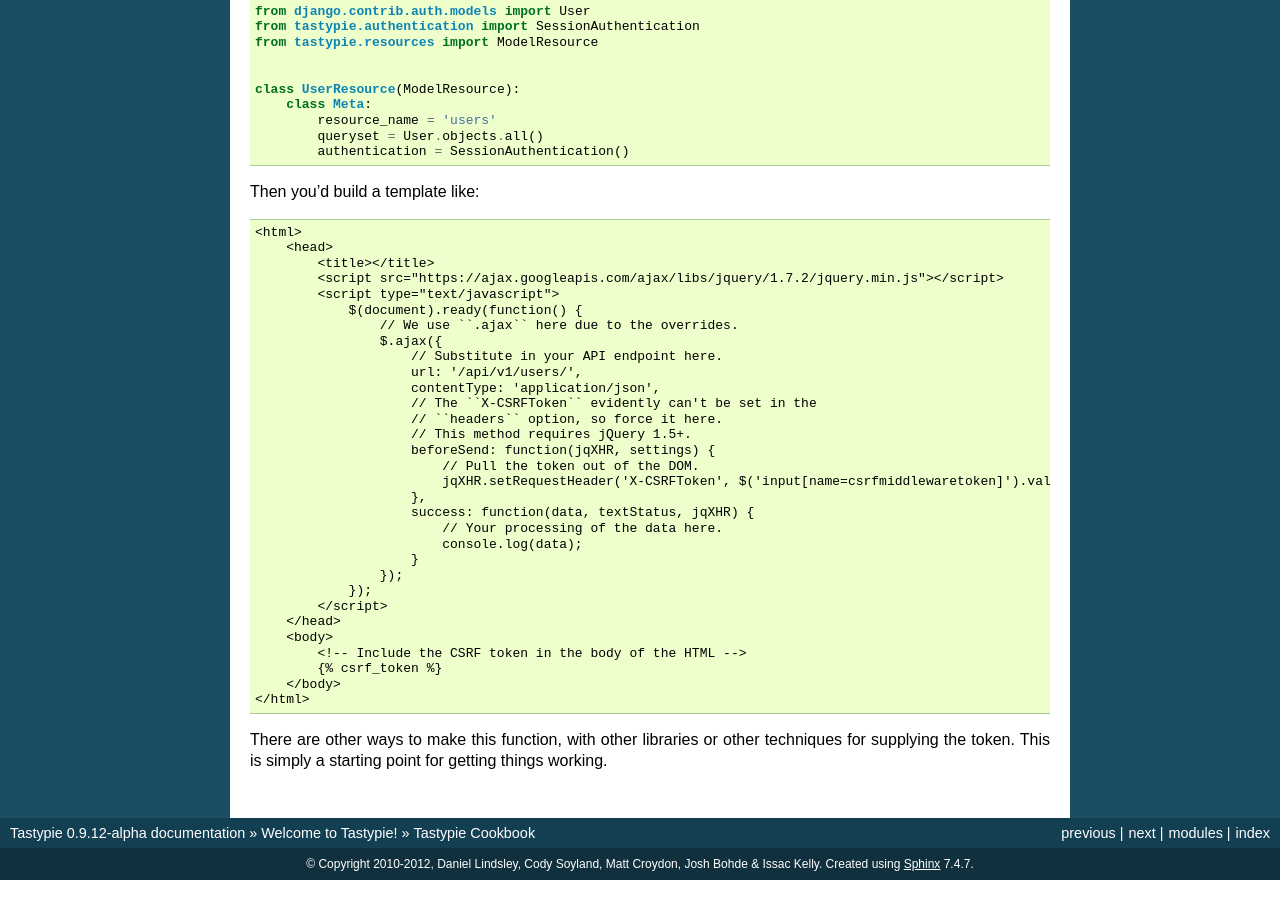
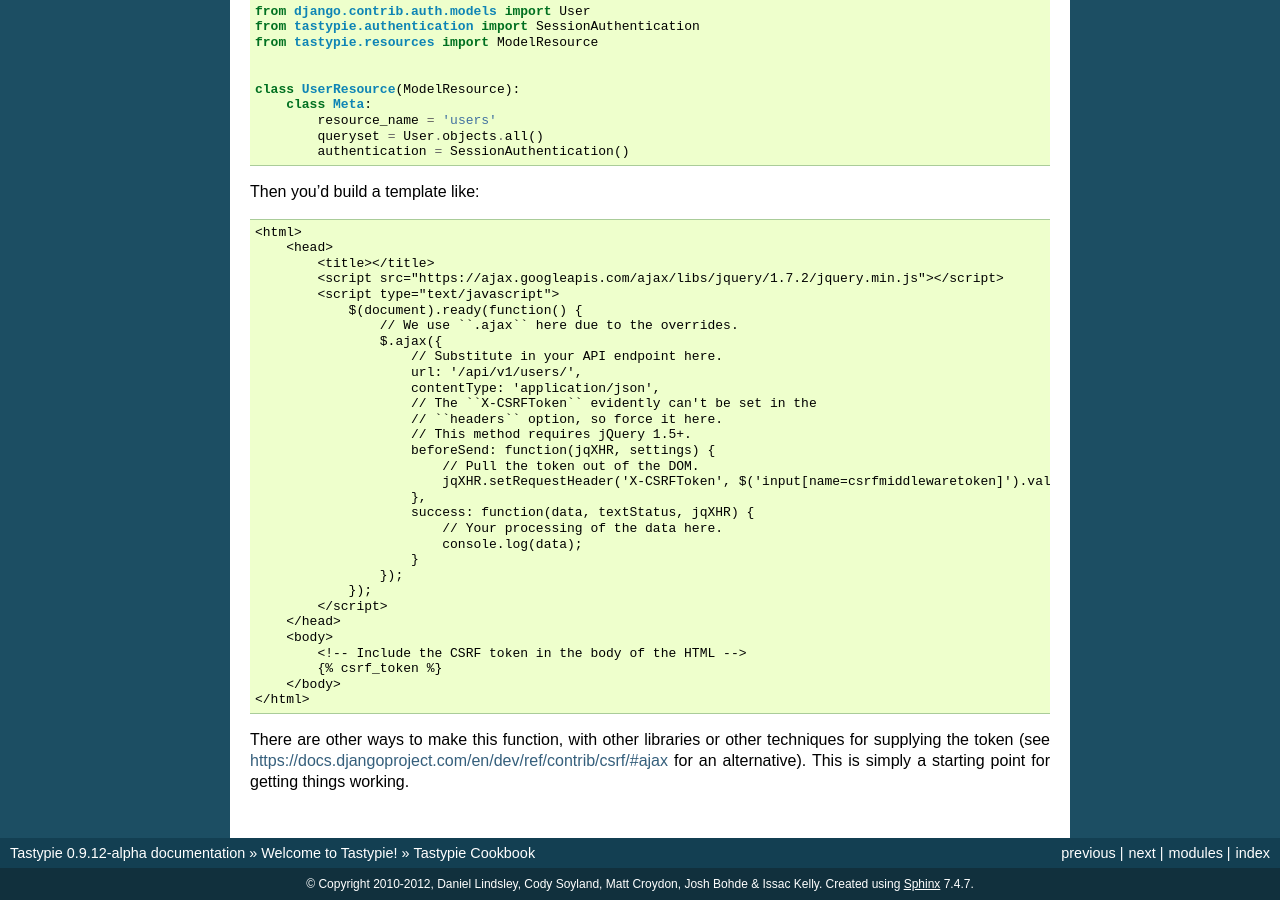
Before and after one commit to django-tastypie/django-tastypie, a Sphinx documentation site: the page built from docs/cookbook.rst, in a window 1280 px wide and 900 px high, scrolled down 6186 px. Built offline with Sphinx 7.4.7, drawn with Linux system fonts in a browser that asks for light colours.

Commit message:
Added a link to the CSRF+AJAX docs. Thanks to chrisdickinson for pointing that out!

```diff
--- a/docs/cookbook.rst
+++ b/docs/cookbook.rst
@@ -433,5 +433,6 @@ Then you'd build a template like::
     </html>
 
 There are other ways to make this function, with other libraries or other
-techniques for supplying the token. This is simply a starting point for
-getting things working.
+techniques for supplying the token (see
+https://docs.djangoproject.com/en/dev/ref/contrib/csrf/#ajax for an
+alternative). This is simply a starting point for getting things working.
```
